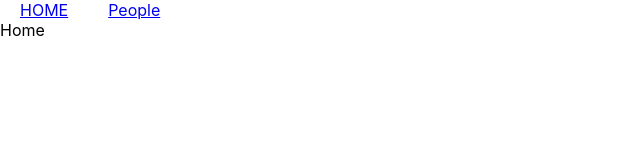
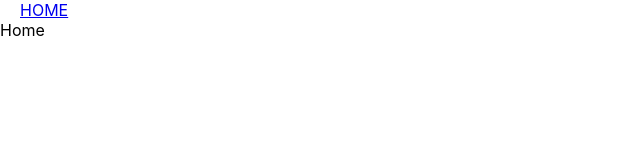
Before and after one commit to cpwaldow/starwars-api, a React (Create React App) app: page / in a window 1280 px wide. Shown: the top 160 px of the page, without its empty margins (0-640 px from the left). Built offline with nearby package versions, Linux system fonts and the light colour scheme; the HTML template or start-up script is replaced by a standard one.

Commit message:
removendo o link para /people

```diff
--- a/src/components/Menu.jsx
+++ b/src/components/Menu.jsx
@@ -9,7 +9,6 @@ const Menu = () => {
   return (
     <nav>
       <Anchor to='/'>HOME</Anchor>
-      <Anchor to='/people/1'>People</Anchor>
     </nav>
   );
 };
```
